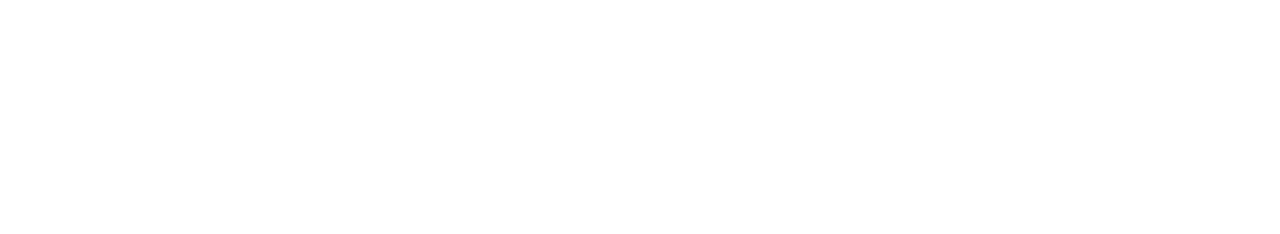
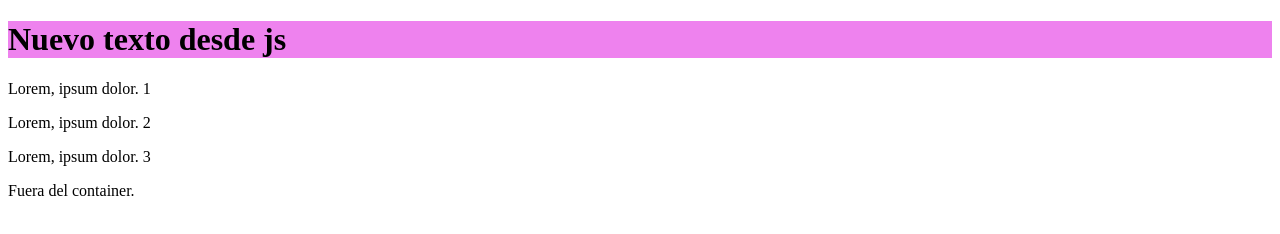
Before and after one commit to ValentinaRuiz00/Curso-02-Javascript, a plain HTML site: page index.html in a window 1280 px wide. Drawn offline with Linux system fonts and the light colour scheme.

Commit message:
Introduccion al DOM, explicacion del document, Elements y querySelection

```diff
--- /dev/null
+++ b/app3.js
@@ -0,0 +1,11 @@
+console.log(document);
+console.log(document.getElementById("titulo-web"));
+console.log(document.getElementById("titulo-web").textContent);
+console.log(document.querySelector("#titulo-web"))
+console.log(document.querySelectorAll(".text-danger"))
+console.log(document.querySelectorAll(".container .text-danger"))
+
+const h1 = document.getElementById("titulo-web");
+
+h1.textContent = "Nuevo texto desde js";
+h1.style.backgroundColor = "violet";
--- a/index.html
+++ b/index.html
@@ -1,11 +1,20 @@
 <!DOCTYPE html>
 <html lang="en">
-<head>
-    <meta charset="UTF-8">
-    <meta name="viewport" content="width=device-width, initial-scale=1.0">
+  <head>
+    <meta charset="UTF-8" />
+    <meta name="viewport" content="width=device-width, initial-scale=1.0" />
     <title>Document</title>
-</head>
-<body>
-    <script src="app2.js"></script>
-</body>
+  </head>
+  <body>
+    <h1 id="titulo-web">Valentina Ruiz Tapias</h1>
+    <div class="container">
+      <p class="text-danger">Lorem, ipsum dolor. 1</p>
+      <p class="text-danger">Lorem, ipsum dolor. 2</p>
+      <p class="text-danger">Lorem, ipsum dolor. 3</p>
+    </div>
+
+    <p class="text-danger">Fuera del container.</p>
+
+    <script src="app3.js"></script>
+  </body>
 </html>
```
